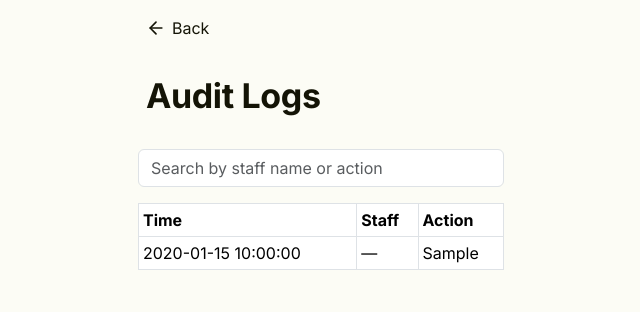
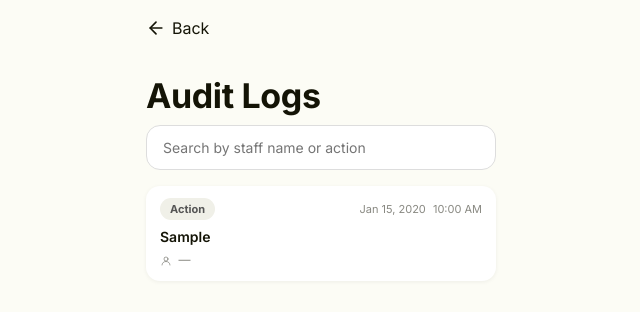
Before and after one commit to roblim8/jsquared, a Django app: template jsquared_app/templates/jsquared_app/audit_log_list.html in a window 1280 px wide. Shown: the top 312 px of the page, without its empty margins (319-959 px from the left). Run offline with Django 5.2, Linux system fonts and the light colour scheme; the template is opened without the code that fills it: most values are stand-ins (such as "Sample title", 1, 10 or a date in 2020); data that the repository does not hold is empty.

Commit message:
polished audit logs

```diff
--- a/jsquared_app/static/jsquared_app/styles.css
+++ b/jsquared_app/static/jsquared_app/styles.css
@@ -89,22 +89,28 @@ a { /* makes links look like buttons */
   align-items: center;
 }
 
+.search-wrapper {
+  display: flex;
+  align-items: center;
+  background: #fff;
+  border: 1.5px solid #ddd;
+  border-radius: 14px;
+  padding: 10px 14px;
+  gap: 8px;
+  width: 100%;
+  box-sizing: border-box;
+}
+
 .search-input {
   flex: 1;
-  border-radius: 20px;
-  border: 1.5px solid #ddd;
-  background: #fff;
-  padding: 8px 16px 8px 40px;
+  border: none;
+  outline: none;
   font-size: 14px;
-  outline: none;
-  color: var(--muted);
-  position: relative;
-}
-
-.search-wrapper {
-  flex: 1;
-  position: relative;
-}
+  background: transparent;
+  color: var(--black);
+  min-width: 0;
+}
+
 
 .search-wrapper .search-icon {
   position: absolute;
--- a/jsquared_app/templates/jsquared_app/audit_log_list.html
+++ b/jsquared_app/templates/jsquared_app/audit_log_list.html
@@ -1,4 +1,5 @@
 {% extends "jsquared_app/base.html" %}
+{% load static %}
 {% block bottom_nav %}{% endblock %}
 {% block content %}
 
@@ -17,33 +18,84 @@
   <h1 class="page-title">Audit Logs</h1>
 </div>
 
+<!-- Search -->
+<div style="padding: 0 1.25rem 1rem;">
+  <form method="get">
+    <div class="search-wrapper" style="width:100%;box-sizing:border-box;">
+      <input type="text" name="q" class="search-input"
+             style="width:100%;"
+             value="{{ q }}" placeholder="Search by staff name or action">
+    </div>
+  </form>
+</div>
 
-<div class="container py-4">
-  <form method="get" class="mb-3">
-    <input class="form-control" name="q" value="{{ q }}" placeholder="Search by staff name or action">
-  </form>
+<!-- Log cards -->
+<div style="padding: 0 1.25rem; display:flex; flex-direction:column; gap:8px; padding-bottom:2rem;">
+  {% for log in logs %}
+  <div style="background:#fff; border-radius:14px; padding:12px 14px;
+              box-shadow:0 1px 4px rgba(0,0,0,0.06);">
 
-  <div class="table-responsive">
-    <table class="table table-bordered table-sm align-middle">
-      <thead>
-        <tr>
-          <th>Time</th>
-          <th>Staff</th>
-          <th>Action</th>
-        </tr>
-      </thead>
-      <tbody>
-        {% for log in logs %}
-        <tr>
-          <td>{{ log.created_at|date:'Y-m-d H:i:s' }}</td>
-          <td>{{ log.username|default:'—' }}</td>
-          <td>{{ log.simple_action }}</td>
-        </tr>
-        {% empty %}
-        <tr><td colspan="3" class="text-center">No logs yet.</td></tr>
-        {% endfor %}
-      </tbody>
-    </table>
+    <!-- Top row: action type badge + time -->
+    <div style="display:flex; justify-content:space-between; align-items:center; margin-bottom:6px;">
+
+      <!-- Action badge -->
+      <span style="
+        font-size:11px; font-weight:700; padding:3px 10px; border-radius:99px;
+        {% if 'Created' in log.simple_action %}
+          background:#d4edda; color:#2E8B1F;
+        {% elif 'Deleted' in log.simple_action or 'Cancelled' in log.simple_action %}
+          background:#FFF0F0; color:#FF383C;
+        {% elif 'Updated' in log.simple_action or 'Restored' in log.simple_action %}
+          background:#FFF3CD; color:#856404;
+        {% else %}
+          background:#f0f0e8; color:#555;
+        {% endif %}
+      ">
+        {% if 'Created' in log.simple_action %}Created
+        {% elif 'Deleted' in log.simple_action %}Deleted
+        {% elif 'Cancelled' in log.simple_action %}Cancelled
+        {% elif 'Updated' in log.simple_action %}Updated
+        {% elif 'Restored' in log.simple_action %}Restored
+        {% else %}Action{% endif %}
+      </span>
+
+      <!-- Time -->
+      <span style="font-size:11px; color:var(--muted);">
+        {{ log.created_at|date:'M j, Y' }}
+        <span style="margin-left:4px;">{{ log.created_at|date:'g:i A' }}</span>
+      </span>
+
+    </div>
+
+    <!-- Action text -->
+    <p style="font-size:14px; font-weight:600; color:var(--black); margin:0 0 4px;">
+      {{ log.simple_action }}
+    </p>
+
+    <!-- Staff -->
+    <p style="font-size:12px; color:var(--muted); margin:0;">
+      <svg width="12" height="12" viewBox="0 0 24 24" fill="none"
+           stroke="currentColor" stroke-width="1.5" stroke-linecap="round"
+           style="margin-right:3px;vertical-align:middle;">
+        <circle cx="12" cy="8" r="4"/>
+        <path d="M4 20c0-4 3.6-7 8-7s8 3 8 7"/>
+      </svg>
+      {{ log.username|default:'—' }}
+    </p>
+
   </div>
+  {% empty %}
+  <div class="empty-state">
+    <svg width="48" height="48" viewBox="0 0 24 24" fill="none"
+         stroke="#ccc" stroke-width="1.2">
+      <path d="M14 2H6a2 2 0 00-2 2v16a2 2 0 002 2h12a2 2 0 002-2V8z"/>
+      <polyline points="14,2 14,8 20,8"/>
+      <line x1="16" y1="13" x2="8" y2="13"/>
+      <line x1="16" y1="17" x2="8" y2="17"/>
+    </svg>
+    <p>No logs yet.</p>
+  </div>
+  {% endfor %}
 </div>
+
 {% endblock %}
```
